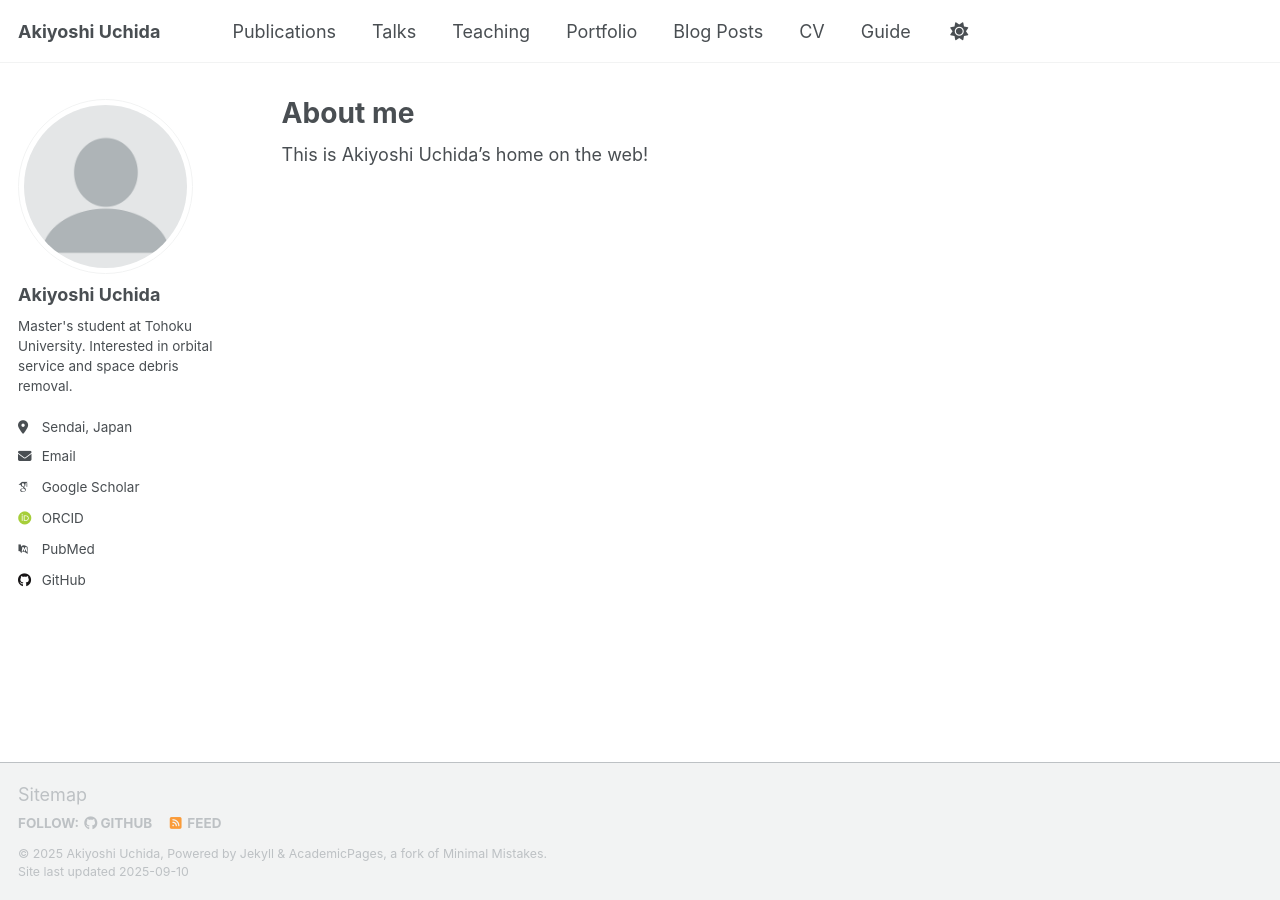
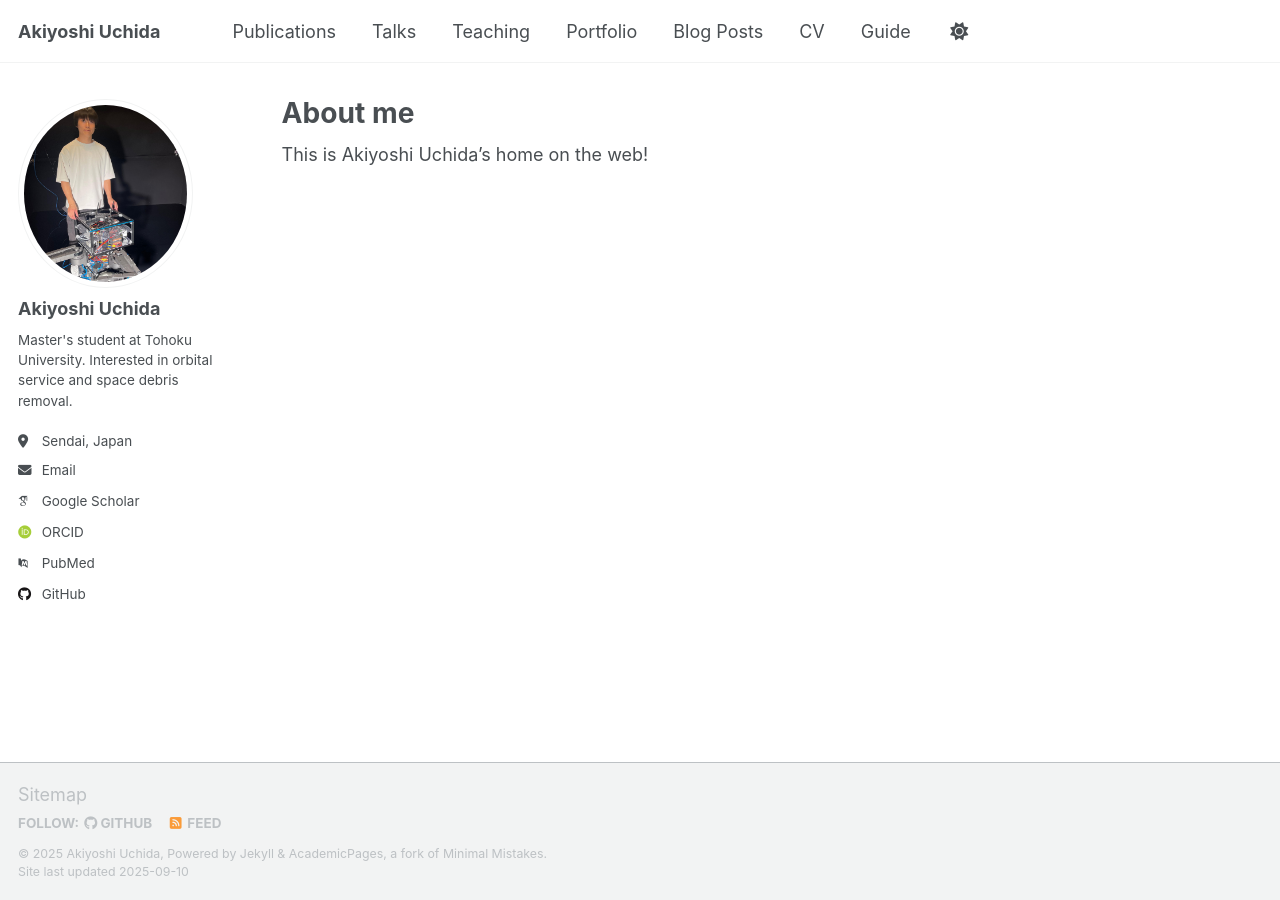
Before and after one commit to aky-u/academic, a Jekyll site: the page built from _pages/about.md, in a window 1280 px wide. Built offline with Jekyll 4.4.1, drawn with Linux system fonts in a browser that asks for light colours; some web fonts are replaced; a script that is not in the unit is left out.

Commit message:
Update author avatar image in configuration

```diff
--- a/_config.yml
+++ b/_config.yml
@@ -23,7 +23,7 @@ repository               : "aky-u/academic"
 #               Additional customization can be done by editing /_includes/author-profile.html
 author:
   # Biographic information
-  avatar           : "profile.png"
+  avatar           : "aky_in_zerog.jpg" # filename of avatar image placed in /images/ for author profile
   name             : "Akiyoshi Uchida"
   pronouns         : # example: "she/her"
   bio              : "Master's student at Tohoku University. Interested in orbital service and space debris removal." # A short 1-2 sentence bio about yourself.
```
